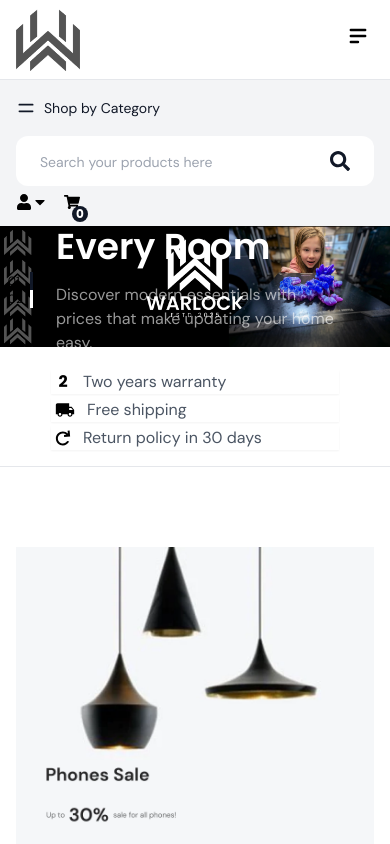
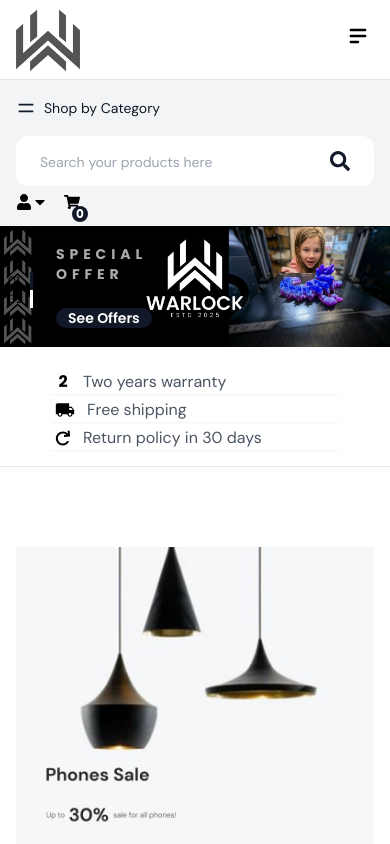
Before and after one commit to SanjanaFernando/warlock_group_web, a React (Create React App) app: page / in a window 390 px wide. Shown: the top 844 px of the page. Built offline with nearby package versions, Linux system fonts and the light colour scheme.

Commit message:
second commit

```diff
--- a/src/components/Banner/Banner.js
+++ b/src/components/Banner/Banner.js
@@ -116,29 +116,35 @@ const Banner = () => {
     <div className="w-full bg-white">
       <Slider {...settings}>
         {bannerSlides.map((slide) => (
-          <Link key={slide.id} to="/offer" className="block">
-            <div className="relative">
+          <div key={slide.id} className="relative">
             <Image imgSrc={slide.imgSrc} className="w-full object-cover" />
             <div className="absolute inset-0 flex items-center">
               <div className="mx-auto w-full max-w-container px-4 sm:px-6 lg:px-10">
-                  <div className="max-w-xl rounded-2xl  p-6  sm:p-8 lg:p-10">
+                <div className="max-w-xl rounded-2xl p-6 sm:p-8 lg:p-10">
                   <p className="font-titleFont text-sm uppercase tracking-[0.35em] text-iceGray/70">
-                      Special Offer
+                    <span className="hidden md:inline">Special Offer</span>
+                    <span className="md:hidden block">
+                      Special
+                      <br />
+                      Offer
+                    </span>
                   </p>
-                    <h2 className="mt-4 font-titleFont text-2xl font-semibold leading-tight text-crispWhite sm:text-4xl lg:text-5xl">
+                  <h2 className="mt-4 font-titleFont hidden md:block text-md font-semibold leading-tight text-crispWhite sm:text-4xl lg:text-5xl">
                     {slide.title}
                   </h2>
-                    <p className="mt-4 max-w-md text-sm leading-6 text-crispWhite/60 sm:text-base">
+                  <p className="mt-4 max-w-md text-sm leading-6 hidden md:block text-crispWhite/60 sm:text-base">
                     {slide.description}
                   </p>
-                    <span className="mt-6 inline-flex items-center rounded-full bg-primeColor px-6 py-3 font-titleFont text-sm font-semibold text-crispWhite transition duration-200 hover:bg-black">
+                  <Link
+                    to="/offers"
+                    className="mt-6 inline-flex items-center rounded-full px-3 bg-primeColor md:px-6 md:py-3 font-titleFont text-sm font-semibold text-crispWhite hover:text-lightText transition duration-200 hover:bg-crispWhite/60 focus:outline-none focus:ring-2 focus:ring-primeColor/50 focus:ring-offset-2"
+                  >
                     See Offers
-                    </span>
+                  </Link>
                 </div>
               </div>
             </div>
           </div>
-          </Link>
         ))}
       </Slider>
     </div>
--- a/src/components/home/Header/Header.js
+++ b/src/components/home/Header/Header.js
@@ -75,7 +75,7 @@ const Header = () => {
                 >
                   <div className="w-full h-full bg-primeColor p-6">
                     <img
-                      className="w-28 mb-6"
+                      className="w-28 block mx-auto mb-3"
                       src={logoLight}
                       alt="logoLight"
                     />
--- a/src/components/home/Products/Product.js
+++ b/src/components/home/Products/Product.js
@@ -1,6 +1,5 @@
 import React from "react";
-import { BsSuitHeartFill } from "react-icons/bs";
-import { GiReturnArrow } from "react-icons/gi";
+
 import { FaShoppingCart } from "react-icons/fa";
 import { MdOutlineLabelImportant } from "react-icons/md";
 import Image from "../../designLayouts/Image";
```
Also changed, not shown: src/assets/images/logoLight.png, 1 other file (tests, documents, lock files or other folders). Lines whose indentation alone changed are shown as unchanged.
